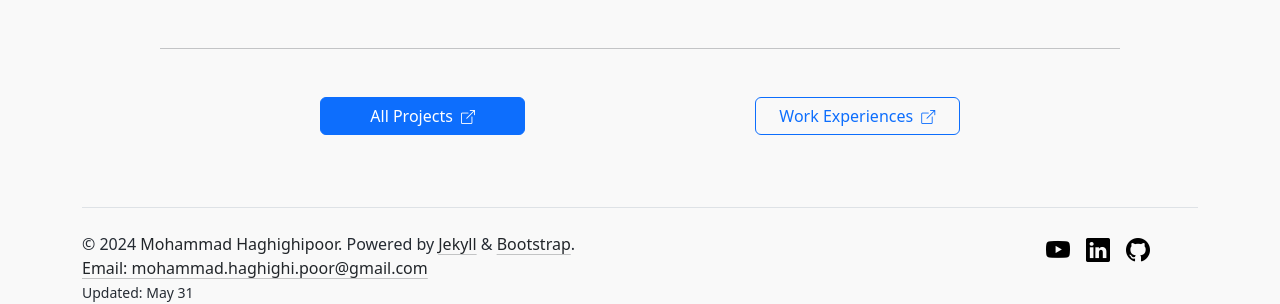
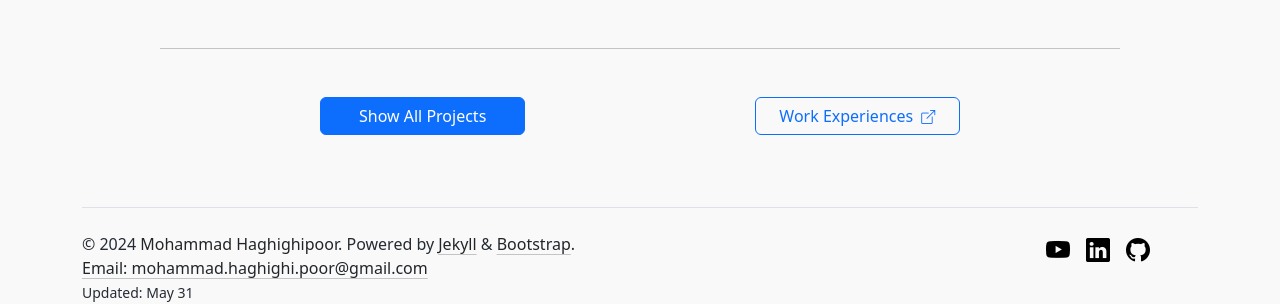
Before and after one commit to ohampro/ohampro.github.io, a Jekyll site: the page built from index.html, in a window 1280 px wide and 900 px high, scrolled down 1083 px. Shown: the part 484-788 px from the top of the window. Built offline with Jekyll 4.4.1, drawn with Linux system fonts in a browser that asks for light colours; some of the changed text lies outside the part shown.

Commit message:
Remove project menu, show docs in portfolio

```diff
--- a/_includes/navbar.html
+++ b/_includes/navbar.html
@@ -18,8 +18,7 @@
 
         <div class="collapse navbar-collapse justify-content-end" id="navbarSupportedContent">
             <div class="navbar-nav ml-auto">
-                <a class="nav-link" href="/">Home</a>
-                <a class="nav-link" href="/projects">Projects</a>
+                <a class="nav-link" href="/">Portfolio</a>
                 <a class="nav-link" href="/posts">Posts</a>
                 <a class="nav-link" href="/about">About</a>
               </div>
--- /dev/null
+++ b/_includes/portfolio_list.html
@@ -0,0 +1,22 @@
+<div class="p-3">
+    <div class="row">
+        <div class="col"></div>
+        <div class="col-lg-6">
+            <p class="my-5 fs-4">
+                Over the years, I've learned from a diverse array of projects, some truly transformative and
+                others failing to meet user needs or provide meaningful benefits.
+                This journey of varied experiences has shaped my approach and commitment to creating projects
+                that genuinely matter and make a difference.
+            </p>
+
+            {% include home_section.html
+                id = 'section_projects'
+                type = 'projects, ideas'
+                deleyed-attention = false
+                maxVisibleItems = 1000
+                cardBorder = 'secondary'
+            %}
+        </div>
+        <div class="col"></div>
+    </div>
+</div>
--- a/about.html
+++ b/about.html
@@ -37,7 +37,6 @@
             deleyed-attention = false
             maxVisibleItems = 1000
             cardBorder = 'secondary'
-            select = "fidasys, resertrac, tva, nrdc, douran, selakteb, kankash, self_emp"
         %}
     </div>
 </section>
--- a/index.html
+++ b/index.html
@@ -32,8 +32,9 @@
     <div class="row mt-4 gy-4">
         <div class="col"></div>
         <div class="col-md-4  text-center">
-            <a href="/projects" role="button" class="btn btn-primary w-50">
-                All Projects <i class="bi bi-box-arrow-up-right small ms-1"></i>
+            <a href="#portfolio_list" role="button" class="btn btn-primary w-50"
+                data-bs-toggle="collapse" aria-expanded="false" aria-controls="portfolio_list">
+                Show All Projects
             </a>
         </div>
 
@@ -45,6 +46,11 @@
         <div class="col"></div>
     </div>
 </section>
+
+<div class="collapse mb-5" id="portfolio_list">
+    <hr class="mt-5">
+    {% include portfolio_list.html %}
+</div>
 <!-- skills -->
 
 <!-- learning -->
```
Also changed, not shown: projects.html (deleted, +0 -7 lines).
